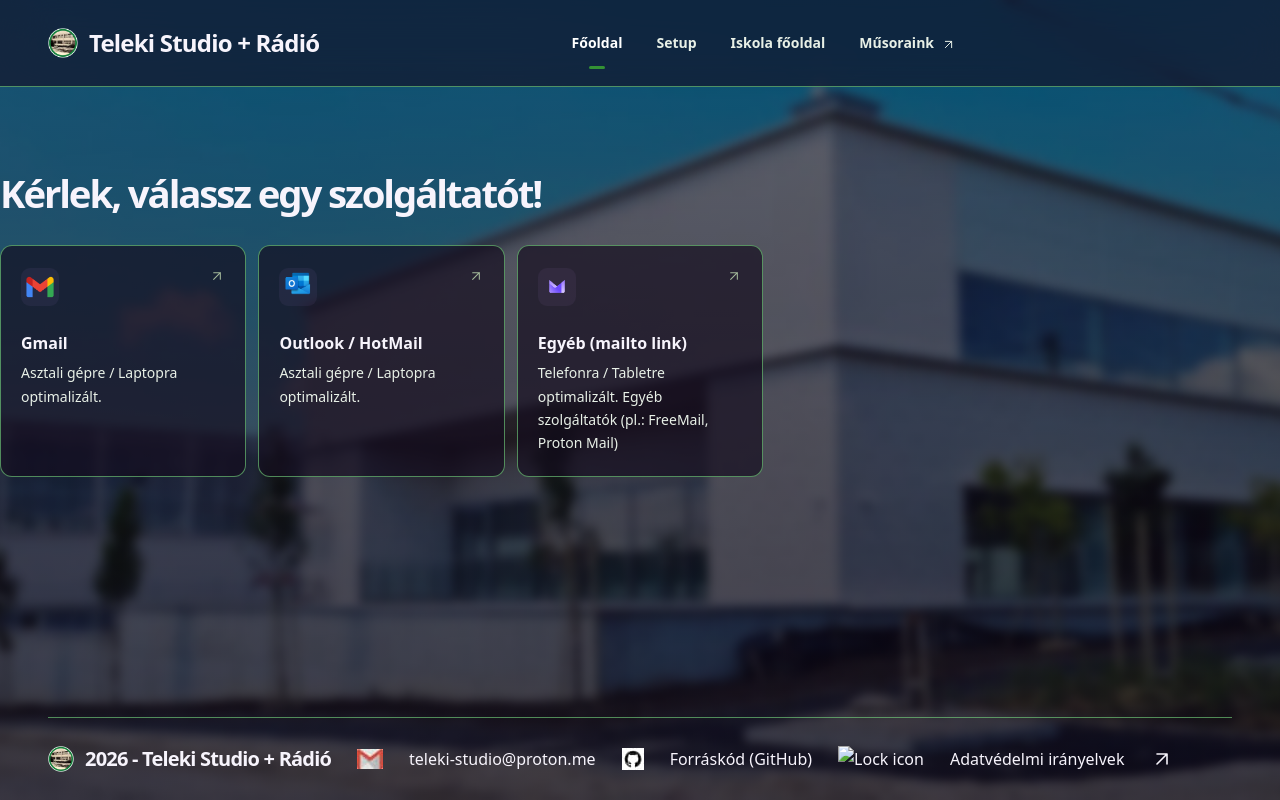
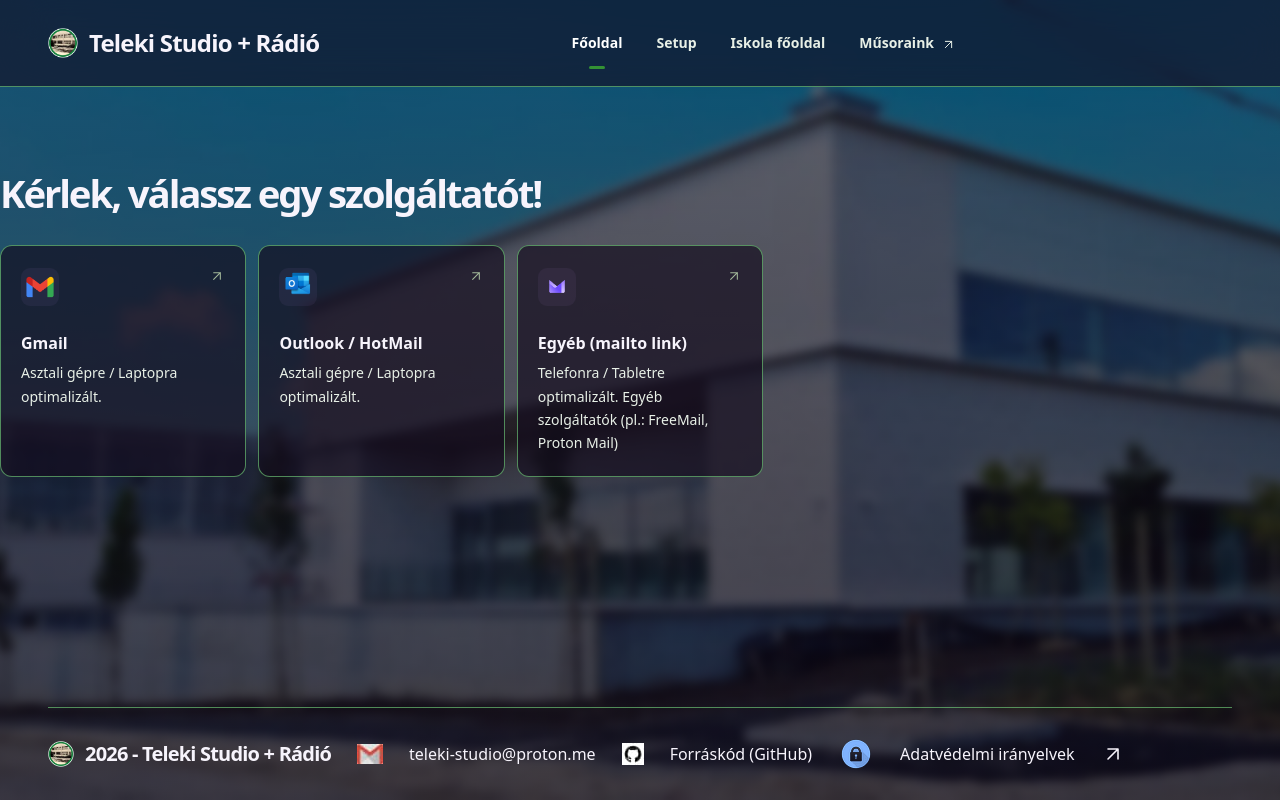
Before and after one commit to Teleki-Studio/teleki-studio.github.io, a plain HTML site: page email/index.html in a window 1280 px wide. Drawn offline with Linux system fonts and the light colour scheme.

Commit message:
Fix a bug

```diff
--- a/email/index.html
+++ b/email/index.html
@@ -182,7 +182,7 @@
       </a>
       <img src="../github.jpg" alt="GitHub icon">
       <a href="https://github.com/teleki-studio/teleki-studio.github.io">Forráskód (GitHub)</a>
-      <img src="../lock.png" alt="Lock icon">
+      <img src="../privacy/lock.png" alt="Lock icon">
       <a href="../privacy">Adatvédelmi irányelvek</a>
         <svg
           class="icon"
```
